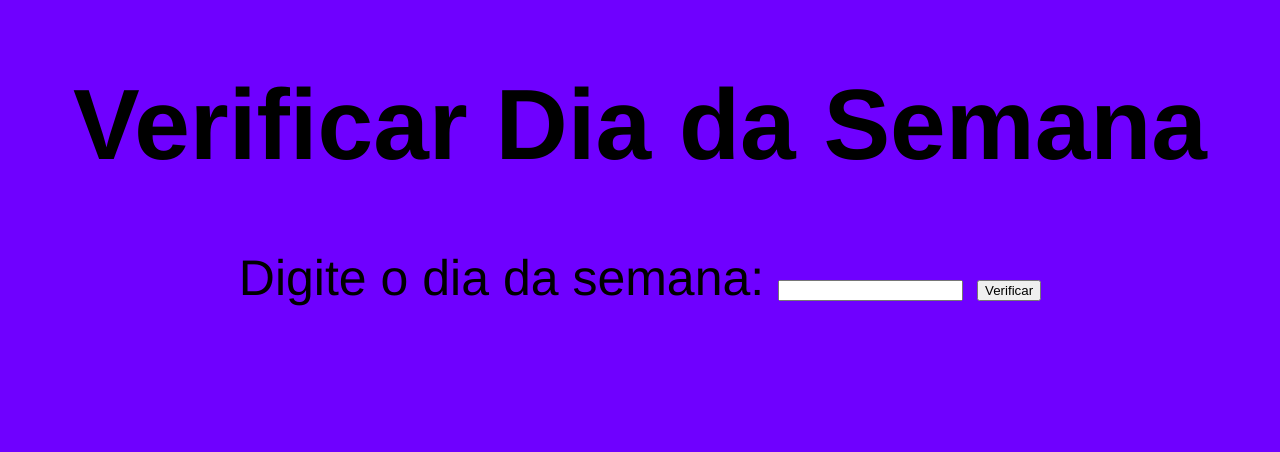
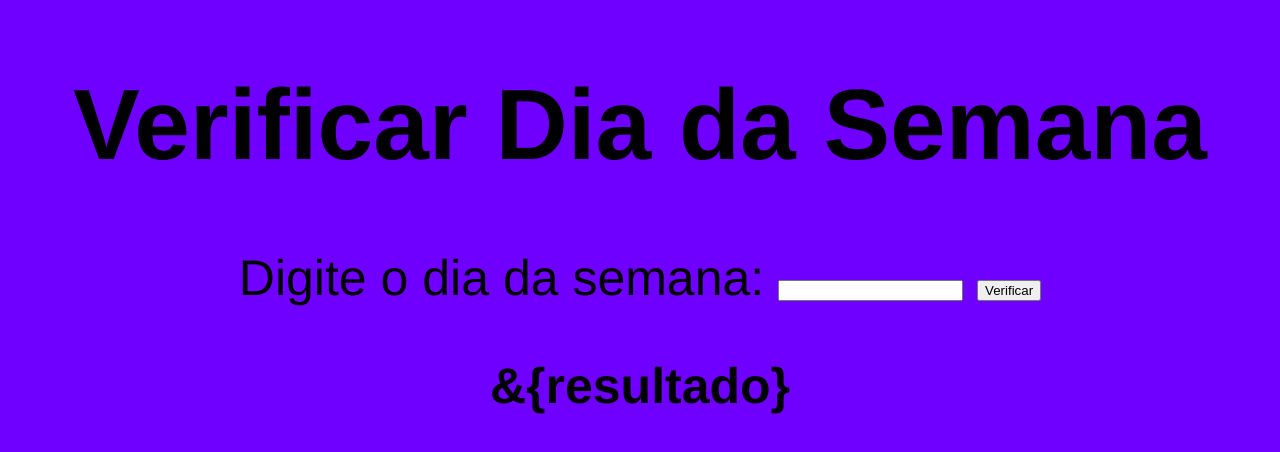
Before and after one commit to Igor-franco05/JavaScript, a plain HTML site: page index.html in a window 1280 px wide. Both pictures are taken after a click on the button "Verificar". Drawn offline with Linux system fonts and the light colour scheme.

Commit message:
Update index.html

```diff
--- a/index.html
+++ b/index.html
@@ -17,7 +17,7 @@
             var dia = document.getElementById('dia').value.toLowerCase();
             var diasUteis = ['segunda', 'terça', 'quarta', 'quinta', 'sexta'];
             var resultado = diasUteis.includes(dia) ? '-feira É um dia útil.' : 'Não é um dia útil.';
-            document.getElementById('resultado').innerHTML = <strong>resultado</strong>;
+            document.getElementById('resultado').innerHTML = `<strong> &{resultado}</strong>`;
         }
     </script>
 </html>
```
